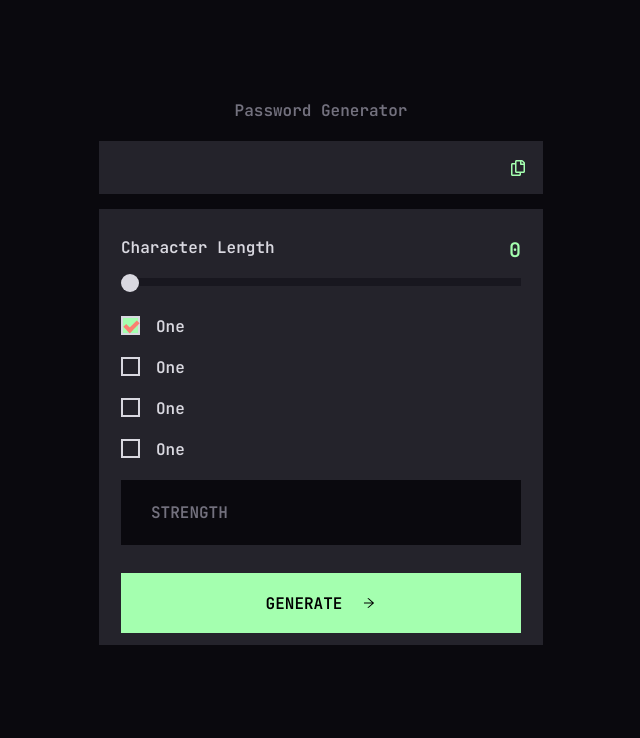
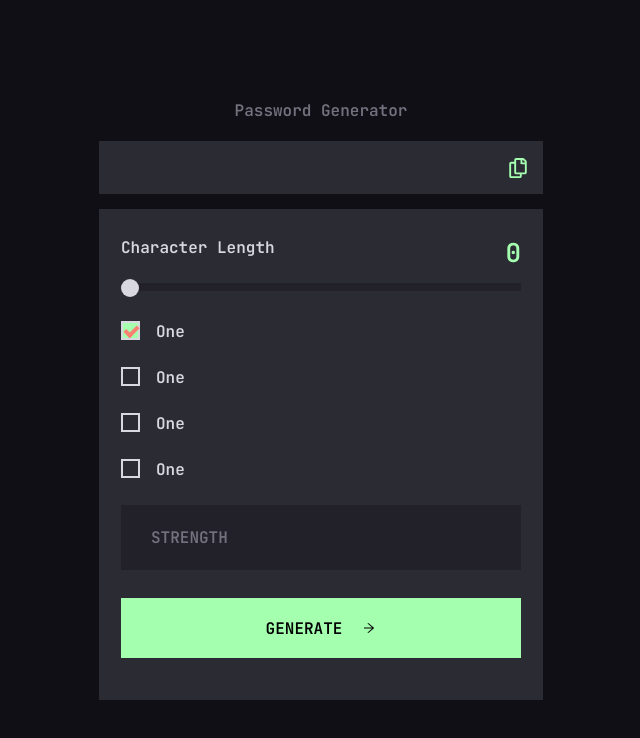
Before and after one commit to csandoval18/password-generator, a React (Create React App) app: page / in a window 1280 px wide. Shown: the top 738 px of the page, without its empty margins (319-959 px from the left). Built offline with nearby package versions, Linux system fonts and the light colour scheme.

Commit message:
improved styles

```diff
--- a/src/App.scss
+++ b/src/App.scss
@@ -1,9 +1,9 @@
 $main: #a4ffaf;
 $white: #d9d8e0;
 $text: #73717e;
-$base: #24232b;
-$bg: #0a090e;
-$black: #18171f;
+$base: rgb(43,43,52);
+$bg: rgba(16,15,21,255);
+$black: rgb(34, 32, 41);
 $password: #525159;
 
 * {
@@ -63,6 +63,7 @@ body {
 
     .icon {
       cursor: pointer;
+      font-size: 20px;
 
       &:hover {
         color: $white;
@@ -86,12 +87,12 @@ body {
     color: $white;
     display: block;
     font-size: 16px;
-    margin-bottom: 20px;
+    margin-bottom: 25px;
   }
 
   .count {
     color: $main;
-    font-size: 20px;
+    font-size: 26px;
 
     &:hover {
       color: $white;
@@ -150,8 +151,10 @@ body {
     position: absolute;
     opacity: 0;
     cursor: pointer;
-    height: 0;
-    width: 0;
+    height: 16px;
+    left: 0;
+    top: 0;
+    width: 16px;
   }
 
   .checkbox {
@@ -159,7 +162,7 @@ body {
     top: 0;
   }
 
-  &:hover input ~ .checkmark {
+  .checkmark:hover input ~ .checkmark {
     background-color: #ccc;
   }
 
@@ -195,7 +198,7 @@ body {
 }
 
 .strength-wrapper {
-  background-color: $bg;
+  background-color: $black;
   color: $text;
   padding: 22px 30px;
   margin-bottom: 28px;
@@ -214,6 +217,7 @@ body {
   font-weight: 600;
   height: 60px;
   justify-content: center;
+  margin-bottom: 30px;
   width: 100%;
 
   svg {
@@ -221,23 +225,3 @@ body {
     margin-left: 20px;
   }
 }
-
-// .App-logo {
-//   height: 40vmin;
-//   pointer-events: none;
-// }
-
-// @media () {
-//   .App-logo {
-//     animation: App-logo-spin infinite 20s linear;
-//   }
-// }
-
-// @keyframes App-logo-spin {
-//   from {
-//     transform: rotate(0deg);
-//   }
-//   to {
-//     transform: rotate(360deg);
-//   }
-// }
```
